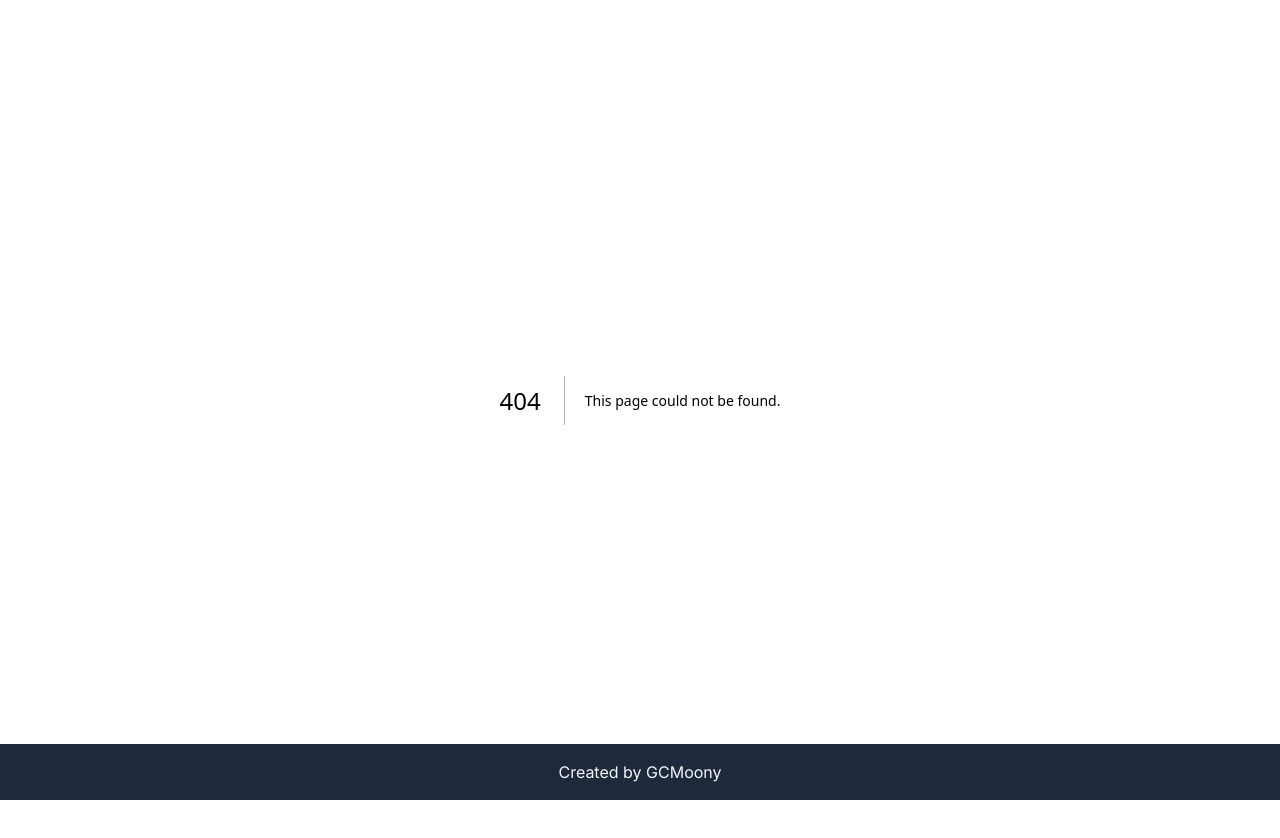
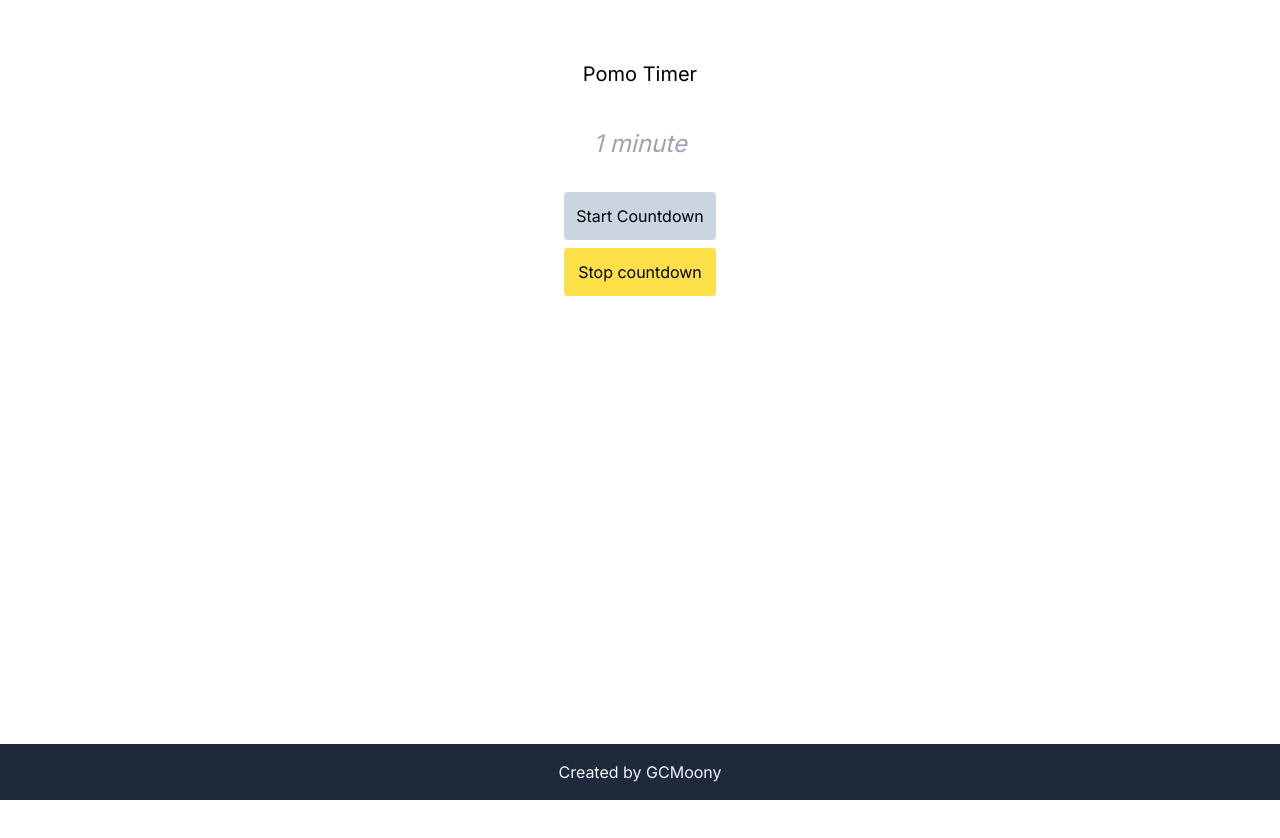
Before and after one commit to gcmoony/tools, a Next.js app: page /tools/Pomo in a window 1280 px wide. Before the commit this address had no page. Shown: the top 838 px of the page. Built offline with nearby package versions, Linux system fonts and the light colour scheme; no server answers.

Commit message:
Moved file

```diff
--- /dev/null
+++ b/src/app/tools/Pomo/page.js
@@ -0,0 +1,14 @@
+'use client'
+import PomoTimer from "@/app/components/PomoTimer/PomoTimer";
+
+export default function Pomo() {
+
+
+  return (
+    <main className=" mt-8 min-h-screen">
+        {/* Add your component below this line */}
+        <PomoTimer />
+        {/* Add your component above this line */}
+    </main>
+  );
+}
```
